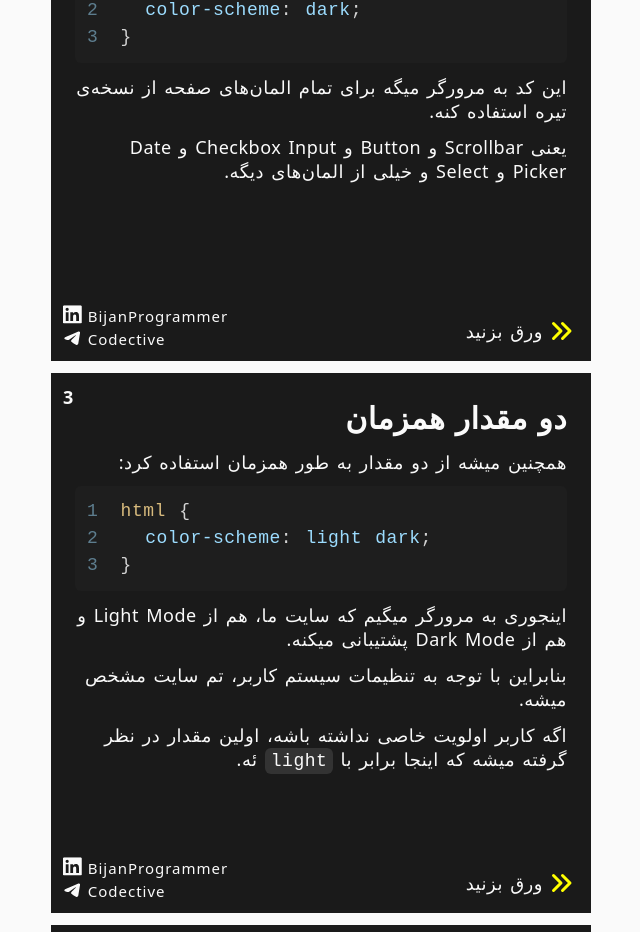
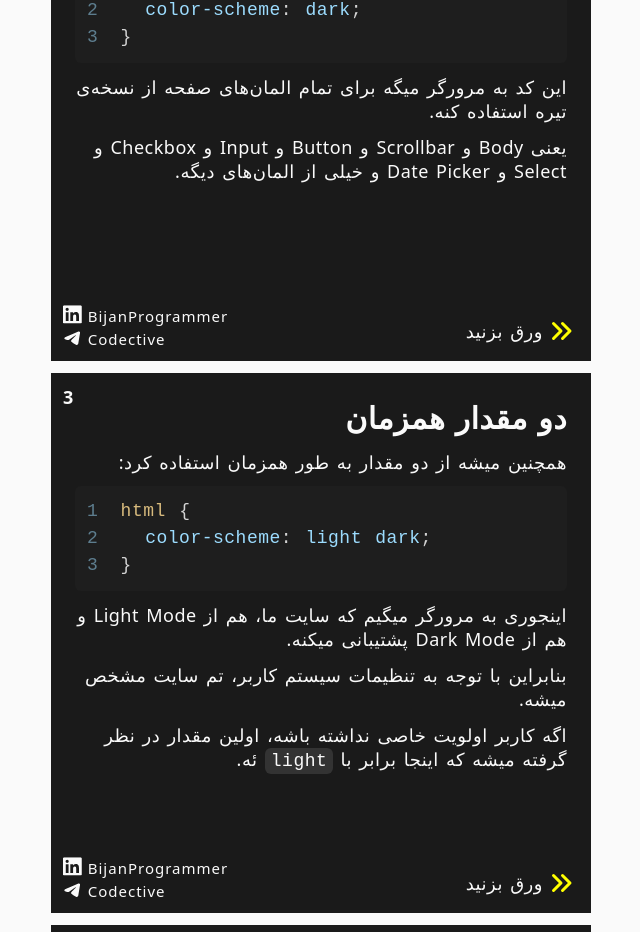
Before and after one commit to CodectiveOrg/slides-generator, a Next.js app: page /css-color-scheme in a window 1280 px wide. Shown: the part 779-1711 px from the top of the page, without its empty margins (319-959 px from the left). Built offline with nearby package versions, Linux system fonts and the light colour scheme.

Commit message:
[UPDATE] examples

```diff
--- a/src/app/css-color-scheme/page.tsx
+++ b/src/app/css-color-scheme/page.tsx
@@ -26,8 +26,8 @@ html {
           کنه.
         </p>
         <p>
-          یعنی Scrollbar و Button و Checkbox Input و Date Picker و Select و خیلی
-          از المان‌های دیگه.
+          یعنی Body و Scrollbar و Button و Input و Checkbox و Select و Date
+          Picker و خیلی از المان‌های دیگه.
         </p>
       </BasicSlide>
       <BasicSlide title="دو مقدار همزمان">
```
